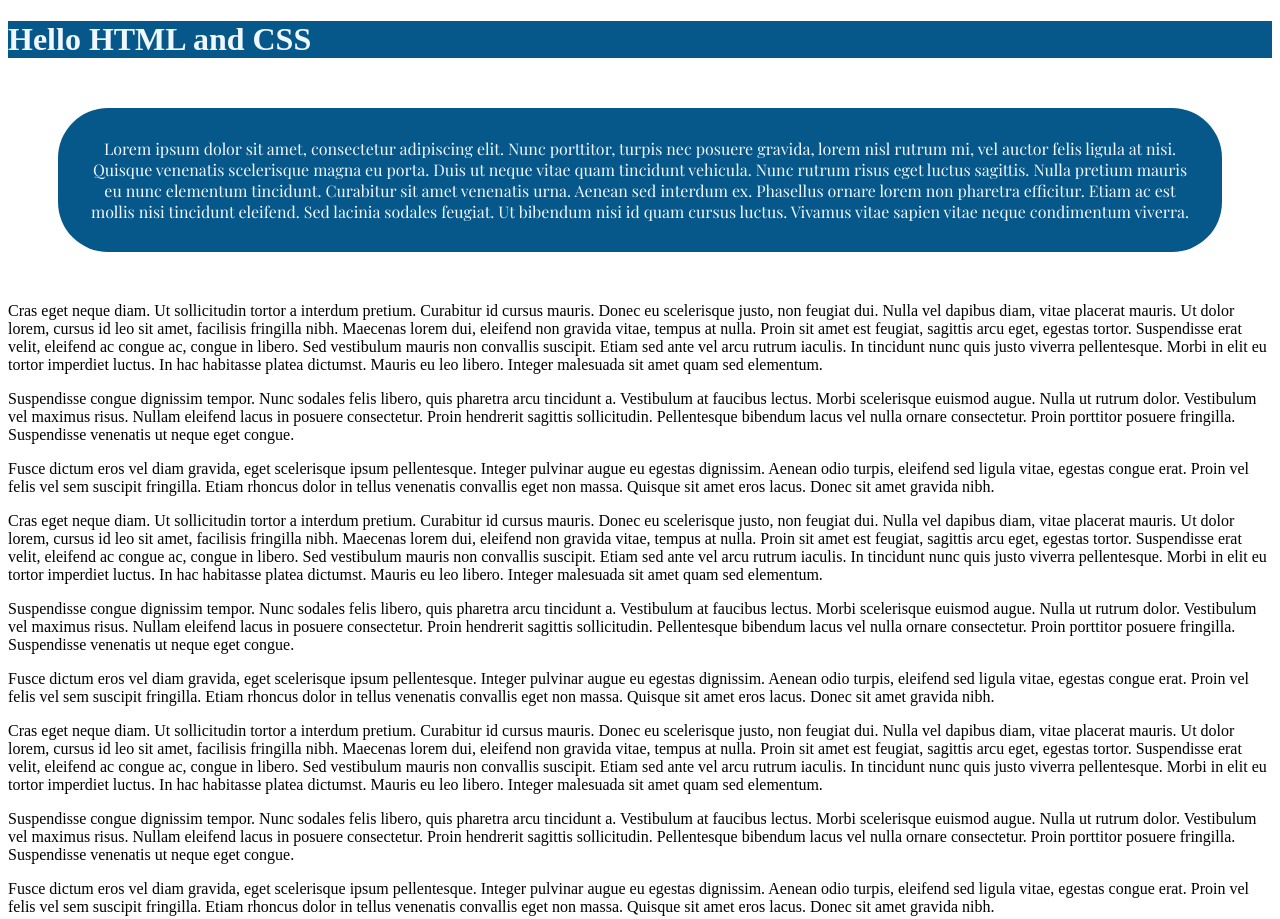
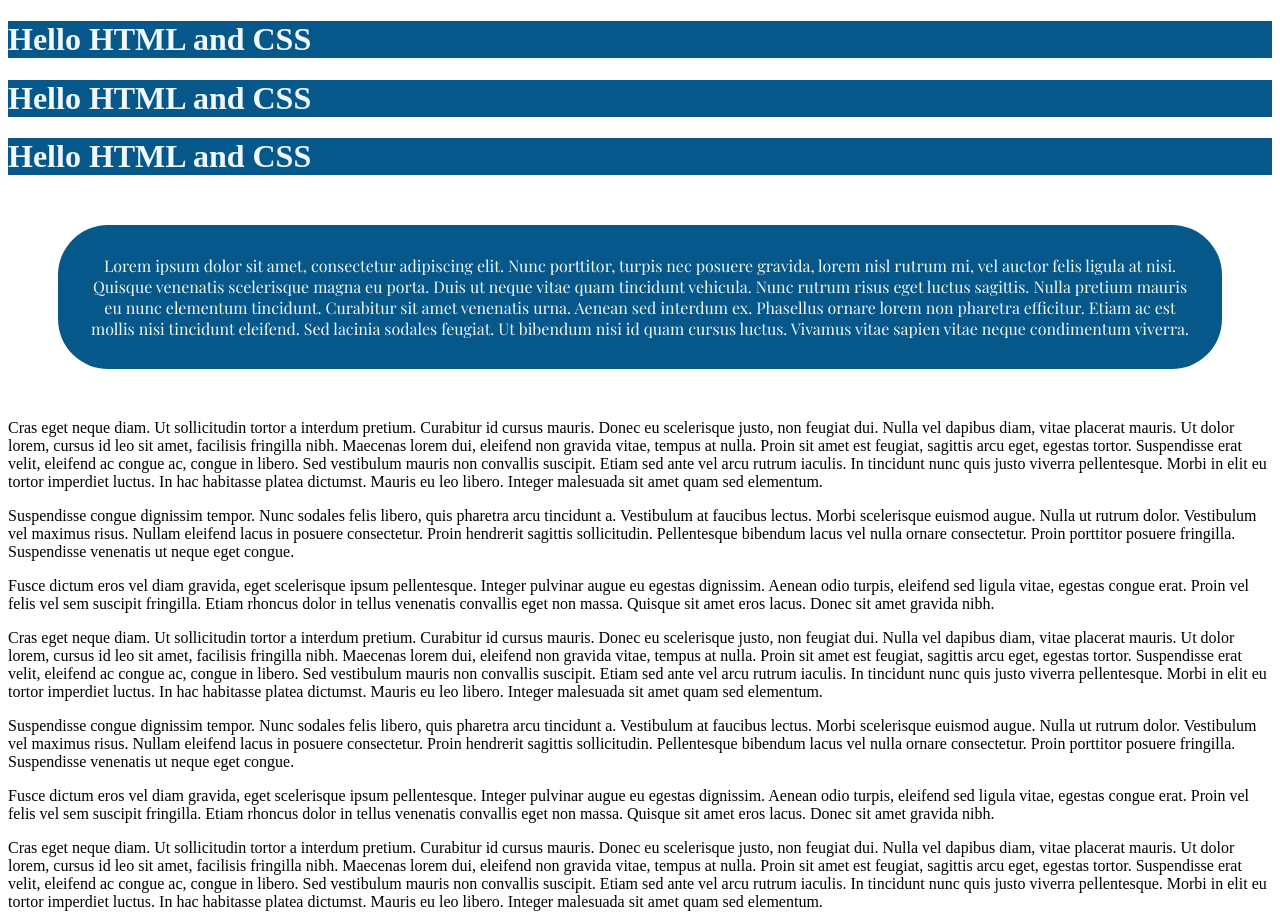
Before and after one commit to DineshHewage/CSS_functions, a plain HTML site: page index.html in a window 1280 px wide. Shown: the top 919 px of the page. Drawn offline with nearby package versions, Linux system fonts and the light colour scheme; a web font is replaced by a local one.

Commit message:
HTML chnagers

```diff
--- a/index.html
+++ b/index.html
@@ -7,6 +7,8 @@
     <link rel="stylesheet" href="style.css">
 </head>
 <body>
+    <h1>Hello HTML and CSS </h1>
+    <h1>Hello HTML and CSS </h1>
     <h1>Hello HTML and CSS </h1>
 
     <p id="p1">
```
